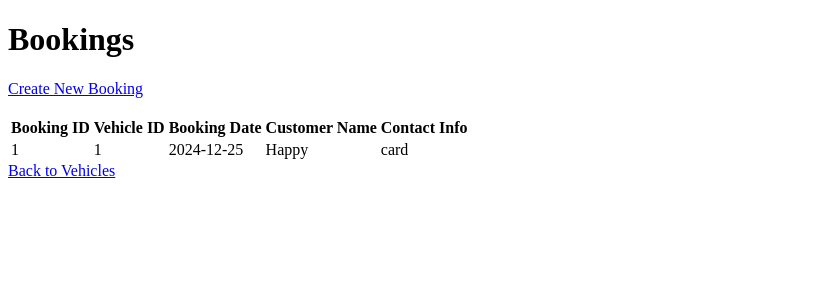
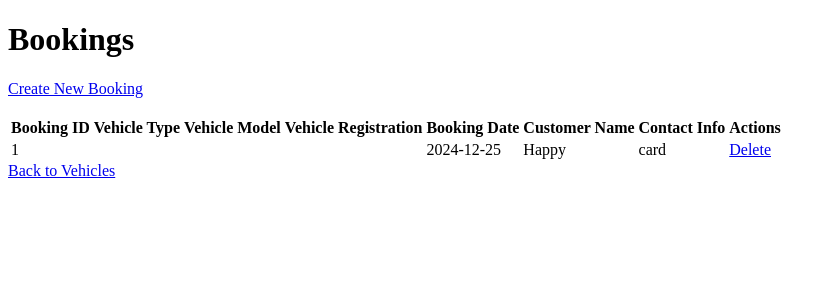
Before and after one commit to Gitb-24/tour-taxi-erp, a Flask app: page /bookings in a window 1280 px wide. Shown: the top 300 px of the page, without its empty margins (0-836 px from the left). Run offline with Flask 3, Linux system fonts and the light colour scheme; data comes from the database, SQL or seed files in the repository.

Commit message:
Added delete booking functionality

```diff
--- a/app.py
+++ b/app.py
@@ -52,5 +52,19 @@ def create():
         return render_template('create_booking.html')
     return render_template('create_booking.html')
 
+@app.route('/delete/<int:id>', methods=('POST',))
+def delete(id):
+    conn = db.get_db_connection()
+    try:
+      conn.execute('DELETE FROM Bookings WHERE BookingID = ?', (id,))
+      conn.commit()
+      flash('"{}" was successfully deleted!'.format(id))
+    except sqlite3.Error as e:
+      flash(f'Error deleting record: {e}')
+    finally:
+      conn.close()
+    return redirect(url_for('bookings'))
+
+
 if __name__ == "__main__":
     app.run(debug=True)
--- a/templates/bookings.html
+++ b/templates/bookings.html
@@ -11,20 +11,27 @@
         <thead>
             <tr>
                 <th>Booking ID</th>
-                <th>Vehicle ID</th>
+                <th>Vehicle Type</th>
+                <th>Vehicle Model</th>
+                <th>Vehicle Registration</th>
                 <th>Booking Date</th>
                 <th>Customer Name</th>
                 <th>Contact Info</th>
-            </tr>
+                <th>Actions</th>  </tr>
         </thead>
         <tbody>
             {% for booking in bookings %}
             <tr>
                 <td>{{ booking['BookingID'] }}</td>
-                <td>{{ booking['VehicleID'] }}</td>
+                <td>{{ booking['Type'] }}</td>
+                <td>{{ booking['Model'] }}</td>
+                <td>{{ booking['Registration'] }}</td>
                 <td>{{ booking['BookingDate'] }}</td>
                 <td>{{ booking['CustomerName'] }}</td>
                 <td>{{ booking['ContactInfo'] }}</td>
+                <td>
+                    <a href="{{ url_for('delete', id=booking['BookingID']) }}" class="btn btn-danger btn-sm">Delete</a>
+                </td>
             </tr>
             {% endfor %}
         </tbody>
```
